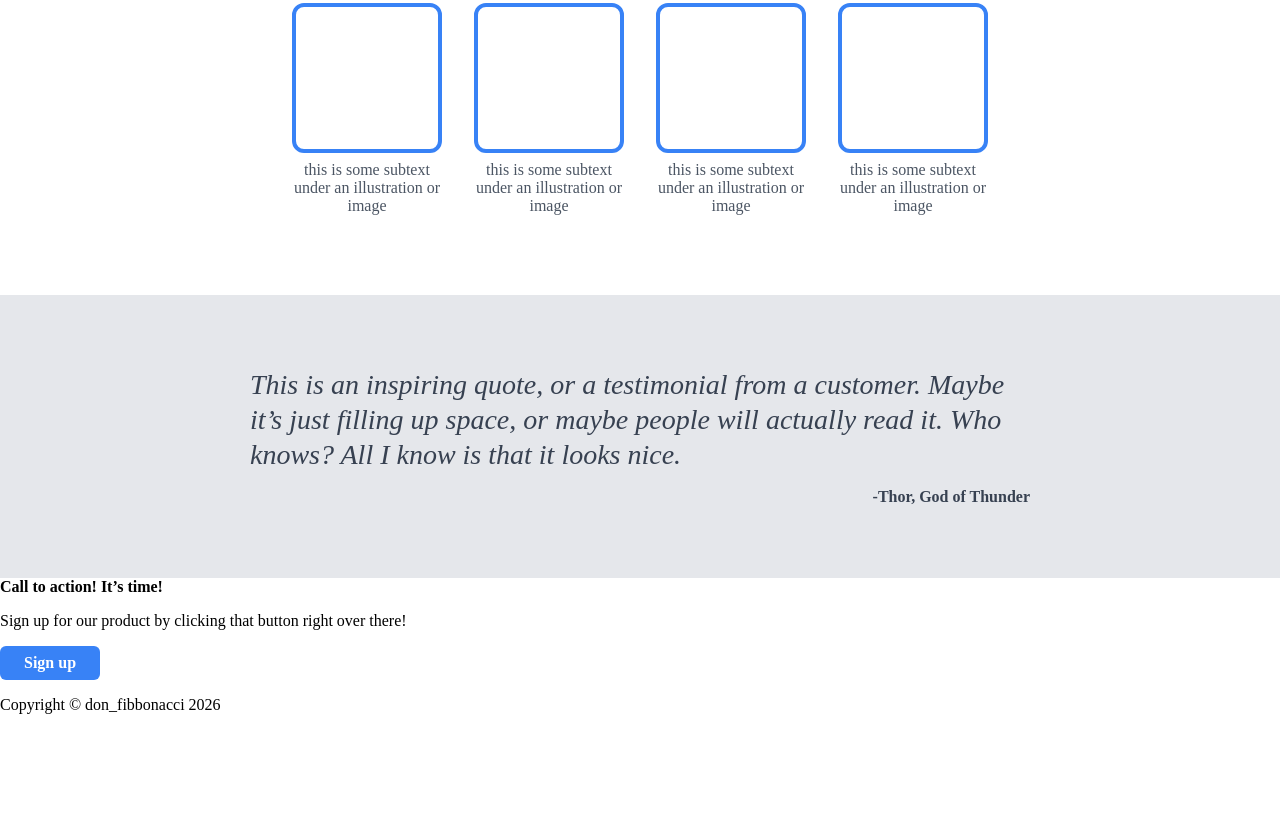
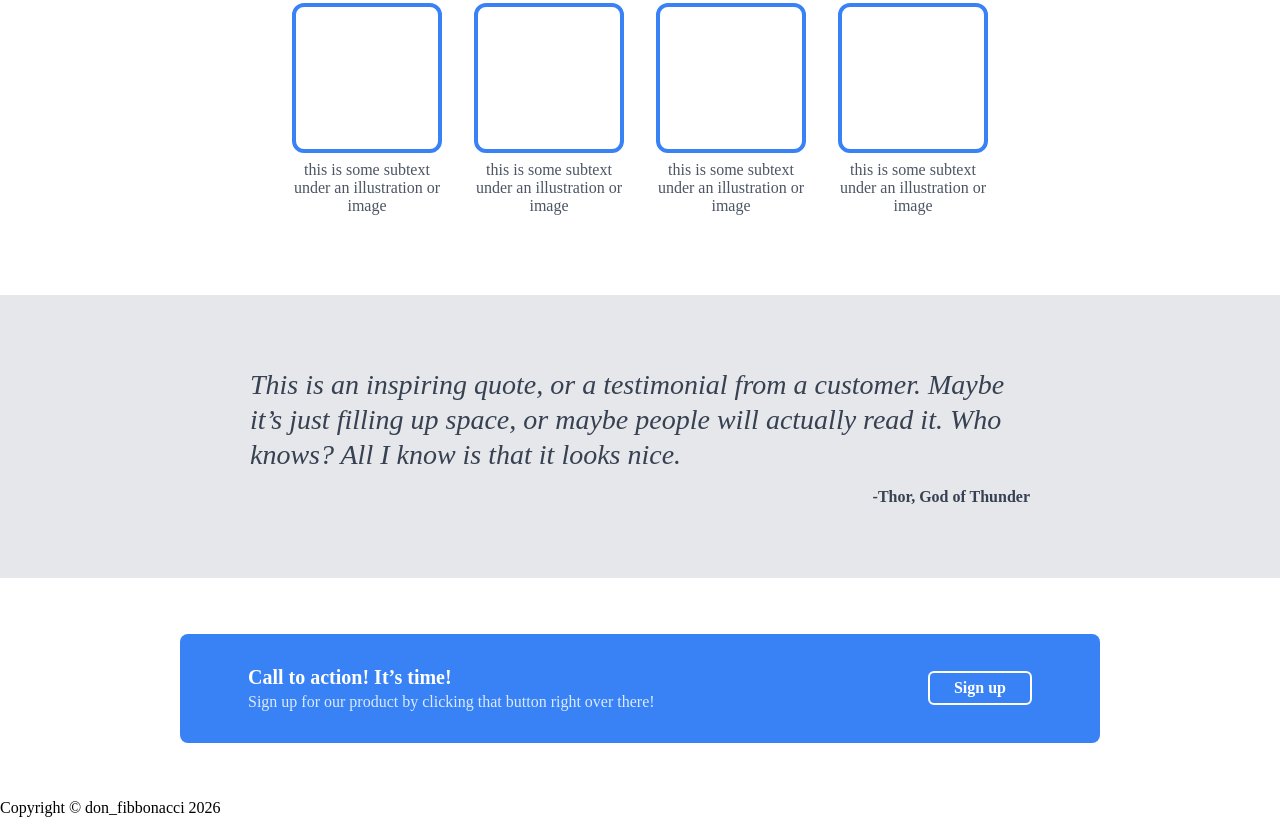
Before and after one commit to nuelwhite/landing-page, a plain HTML site: page index.html in a window 1280 px wide. Shown: the part 564-1397 px from the top of the page. Before the commit the page ends 1294 px from the top, so only its background shows below. Drawn offline with Linux system fonts and the light colour scheme.

Commit message:
feat: add style to call-to-action section
* blue panel
* horizontal layout
* grouped heading and description
* white outligned sign-up button
* rounded corners and spacing

```diff
--- a/style.css
+++ b/style.css
@@ -137,3 +137,30 @@ body {
 	margin: 0 auto;
 	text-align: right;
 }
+
+.call-to-action {
+	display: flex;
+	align-items: center;
+	justify-content: space-between;
+	max-width: 920px;
+	margin: 56px auto;
+	padding: 32px 68px;
+	border-radius: 8px;
+	background-color: #3882f6;
+	color: #ffffff;
+}
+
+.call-to-action strong {
+	font-size: 20px;
+}
+
+.call-to-action p {
+	margin: 4px 0 0;
+	color: #dbeafe;
+}
+
+.button-outline {
+	border: 2px solid #ffffff;
+	padding: 6px 24px;
+	background-color: transparent;
+}
```
